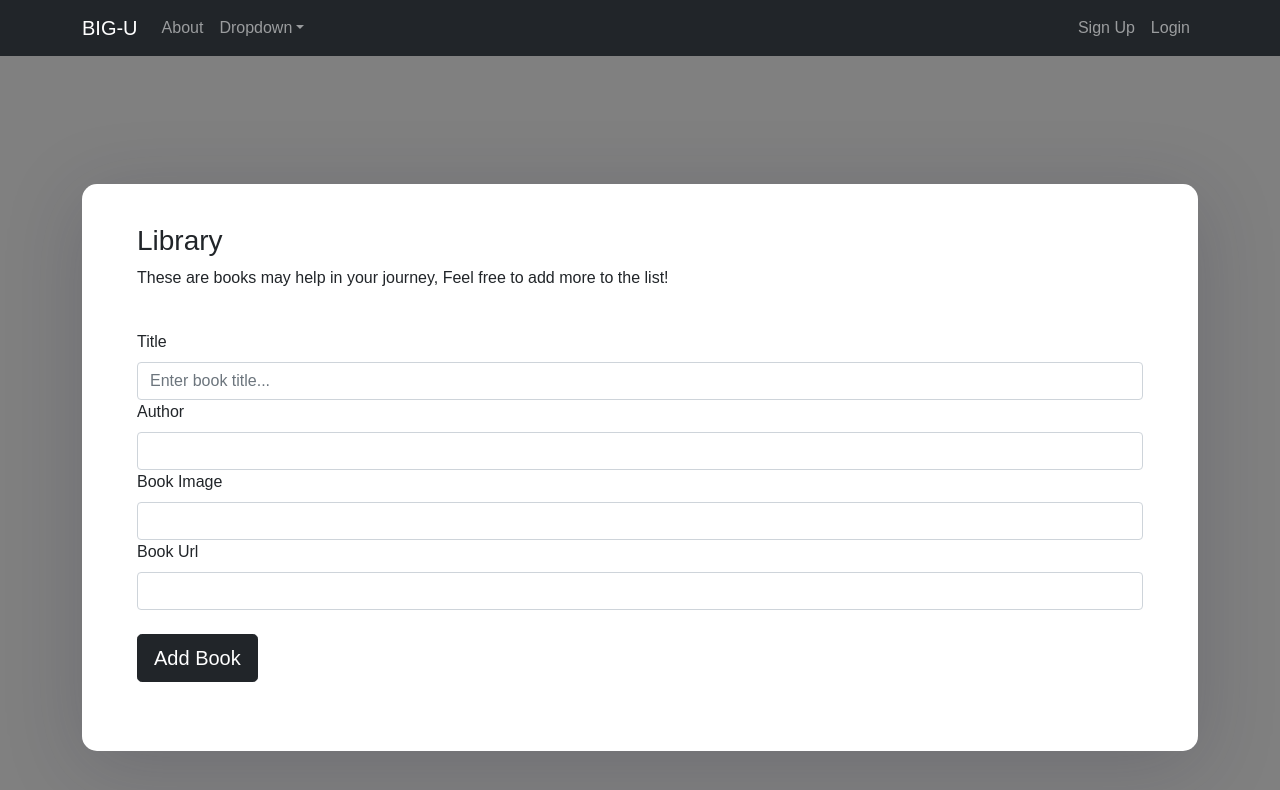
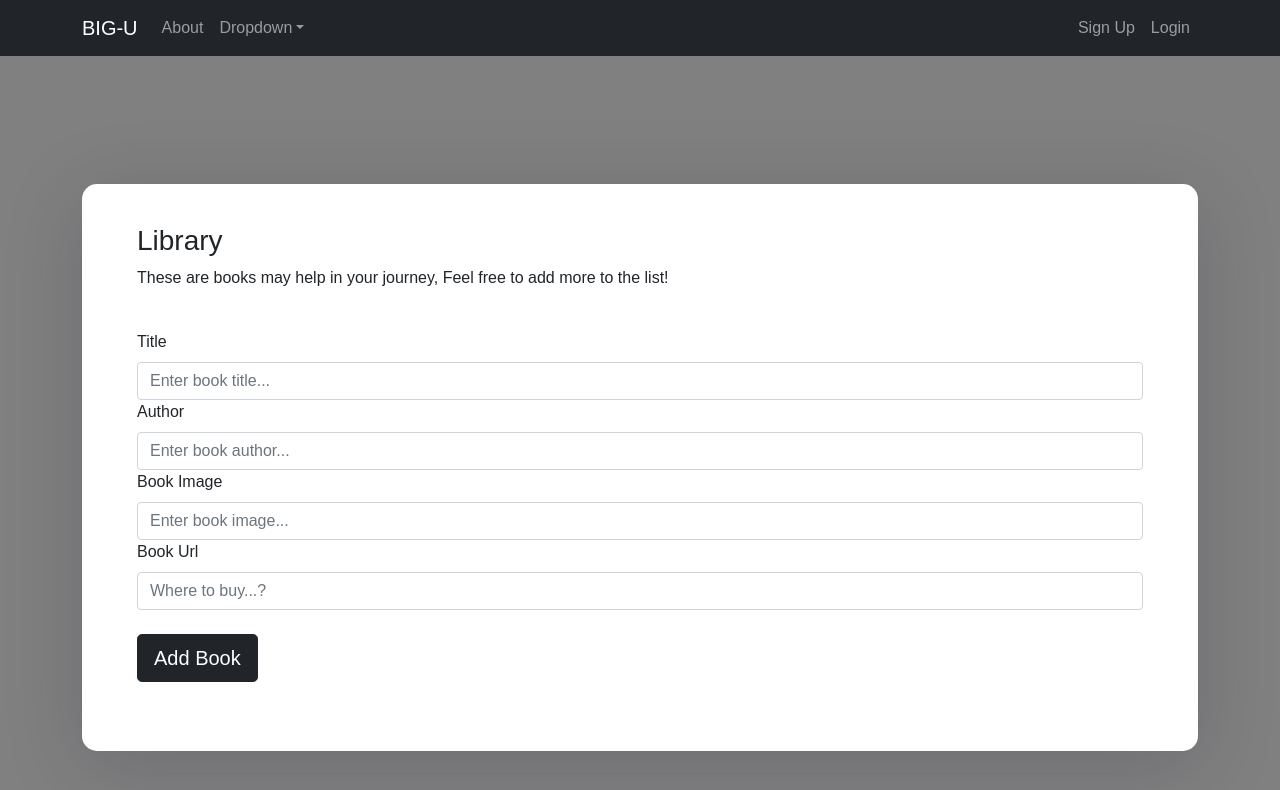
Before and after one commit to dcoppage86/big-u-frontend, a React (Create React App) app: page /library in a window 1280 px wide. Shown: the top 790 px of the page. Built offline with nearby package versions, Linux system fonts and the light colour scheme; no server answers.

Commit message:
added name and values for book form to update state

```diff
--- a/src/components/BookForm.js
+++ b/src/components/BookForm.js
@@ -2,9 +2,10 @@ import React from 'react'
 import { Form } from 'react-bootstrap'
 import { connect } from 'react-redux'
 import { updateBookForm } from '../actions/bookEntryForm'
+import { newBook } from '../actions/books'
 import { Button } from 'react-bootstrap'
 
-const BookForm = ({bookFormData, updateBookForm}) => {
+const BookForm = ({bookFormData, updateBookForm, newBook}) => {
 
     const {book_title, book_author, image_url, book_url} = bookFormData
 
@@ -13,23 +14,28 @@ const BookForm = ({bookFormData, updateBookForm}) => {
         updateBookForm(name, value)
     }
 
+    const handleSubmit = event => {
+        event.preventDefault()
+        newBook(bookFormData)
+    }
+
     return (
-        <Form>
+        <Form onSubmit={ handleSubmit }>
             <Form.Group>
                 <Form.Label>Title</Form.Label>
                 <Form.Control type="text" name="book_title" onChange={ handleInputChange } value={book_title} placeholder="Enter book title..." />
             </Form.Group>
             <Form.Group>
                 <Form.Label>Author</Form.Label>
-                <Form.Control/>
+                <Form.Control type="text" name="book_author" onChange={ handleInputChange } value={book_author} placeholder="Enter book author..."/>
             </Form.Group>
             <Form.Group>
                 <Form.Label>Book Image</Form.Label>
-                <Form.Control/>
+                <Form.Control type="text" name="image_url" onChange={ handleInputChange } value={image_url} placeholder="Enter book image..."/>
             </Form.Group>
             <Form.Group>
                 <Form.Label>Book Url</Form.Label>
-                <Form.Control/>
+                <Form.Control type="text" name="book_url" onChange={ handleInputChange } value={book_url} placeholder="Where to buy...?"/>
             </Form.Group>
             <br></br>
             <Button type="submit" className="btn btn-dark btn-lg btn-block" value="Add Book">Add Book</Button>
@@ -41,9 +47,8 @@ const mapStateToProps = state => {
     const userId = state.currentUser ? state.currentUser.id : ""
     return {
         bookFormData: state.bookEntryForm,
-        categories: state.categories,
         userId
     }
 }
 
-export default connect(mapStateToProps, { updateBookForm })(BookForm)
+export default connect(mapStateToProps, { updateBookForm, newBook })(BookForm)
```
